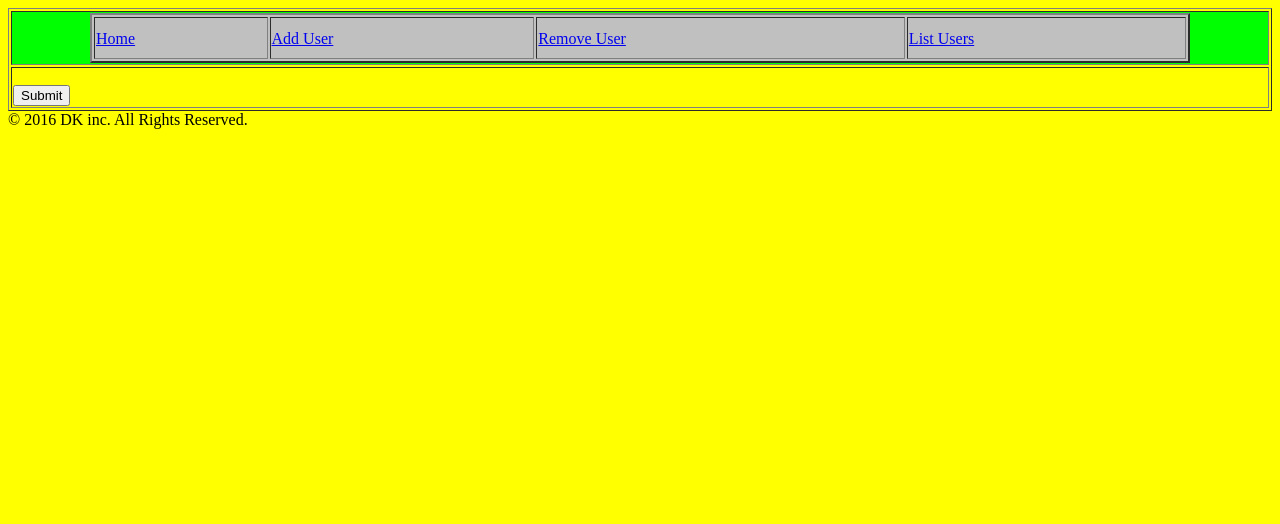
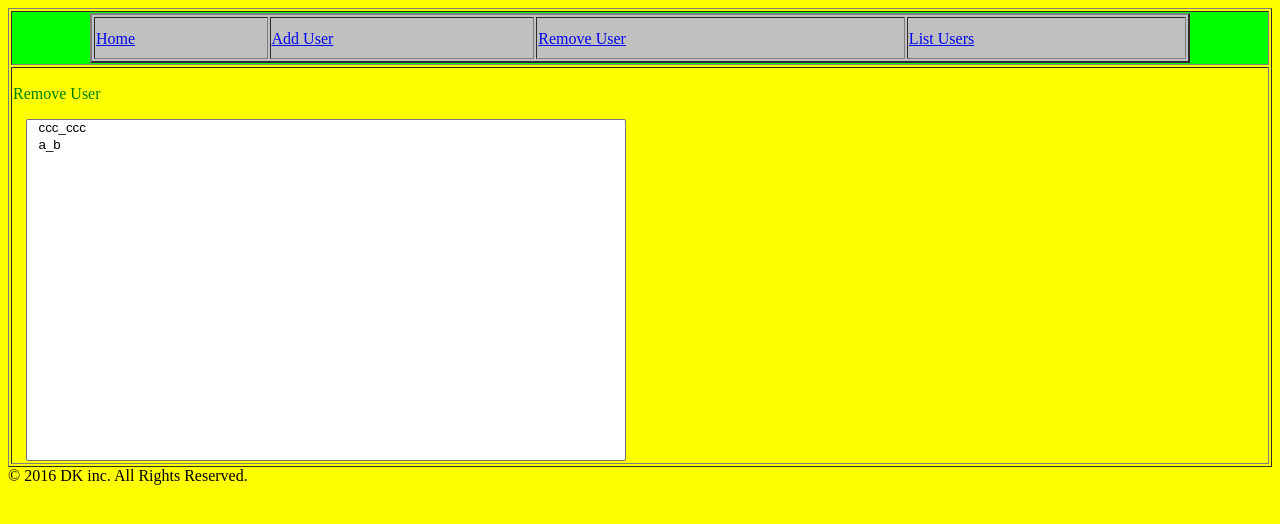
Before and after one commit to pelos/active_directory, a Django app: page /my_app/list_users/ in a window 1280 px wide. Shown: the top 524 px of the page. Run offline with Django 3.2, Linux system fonts and the light colour scheme; data comes from the database, SQL or seed files in the repository; both versions use the stored data as it was after the commit; some libraries are stand-ins or nearby versions.

Commit message:
list of users
list of users

```diff
--- /dev/null
+++ b/active_directory/my_app/templates/my_app_template_list.html
@@ -0,0 +1,37 @@
+{% extends 'main_template.html' %}
+
+{% block section1 %}
+
+
+
+<p>{{ message }}</p>
+
+<div id="div_selector">
+    <select multiple="multiple" id="sb1" size="20" style="multiple:multiple; width:600px; padding: 0px 0px 0px 10px; width: 600px; position:relative; right:-1%;">
+        {% for i in list_of_users %}
+            <option value="{{ i }}"> {{ i }} </option>
+        {% endfor %}
+    </select>
+</div>
+
+{#<input style="display:table;margin:auto;width:90%;" type="button" id="run_s" value="Submit"/>#}
+{# <a id="run_link" href=/?options_selection=><button class="myButton" style="display:none;">send link</button></a> #}
+{#<a id="run_link" href=/place_holder><button>send link</button></a>#}
+
+
+{#<script>#}
+{#    document.getElementById("run_s").onclick = function(){#}
+{#        var lista = document.getElementById("sb1");#}
+{#        var my_txt = "";#}
+{#            for (var j=0; j<lista.length; j++){#}
+{#                if (lista.options[j].selected){#}
+{#                    my_txt = my_txt + lista[j].text + "***"#}
+{#                }#}
+{#            }#}
+{#    document.getElementById("run_link").setAttribute("href", "/my_app/run_delete/?user_del="+my_txt+"/");#}
+{#    document.getElementById("run_link").click();#}
+{#    }#}
+{#</script>#}
+
+
+{% endblock %}
--- a/active_directory/my_app/urls.py
+++ b/active_directory/my_app/urls.py
@@ -7,4 +7,6 @@ urlpatterns = [
     url(r'^add_user/', views.add_user, name='add_user'),
     url(r'^remove_user/', views.remove_user, name='remove_user'),
     url(r'^list_users/', views.list_users, name='list_users'),
+    url(r'^run_delete/(?P<user_del>\w+)/$', views.run_delete, name='run_delete'),
+
 ]
--- a/active_directory/my_app/views.py
+++ b/active_directory/my_app/views.py
@@ -63,17 +63,6 @@ def add_user(request):
     return render(request, 'my_app_template.html', context)
 
 
-
-
-
-
-
-
-
-
-
-
-
 def remove_user(request):
     all_users = User.objects.all()
     list_of_users = []
@@ -126,9 +115,29 @@ def remove_user(request):
 
 
 def list_users(request):
-    # return HttpResponse("Hello, world. You're at the my_app index.")
-    context = {'my_app_key': ["this is my_app_value1z", "this is my_app_value2z", "this is my_app_value3z"]}
-    return render(request, 'my_app_template.html', context)
+    all_users = User.objects.all()
+    list_of_users = []
+    for i in all_users:
+        list_of_users.append(i.user_name)
+
+    context = {
+        "list_of_users": list_of_users,
+        "page_redirect": "/my_app/list_users/",
+        "message": "Remove User",
+        }
+
+    return render(request, 'my_app_template_list.html', context)
+
+
+def run_delete(request, user_del):
+    print(1)
+    print(user_del)
+    print(2)
+    return HttpResponseRedirect('/my_app/blablabla/')
+
+
+
+
 
 
 
```
Also changed, not shown: active_directory/db.sqlite3, active_directory/static/style/style.css (line endings or trailing spaces).
